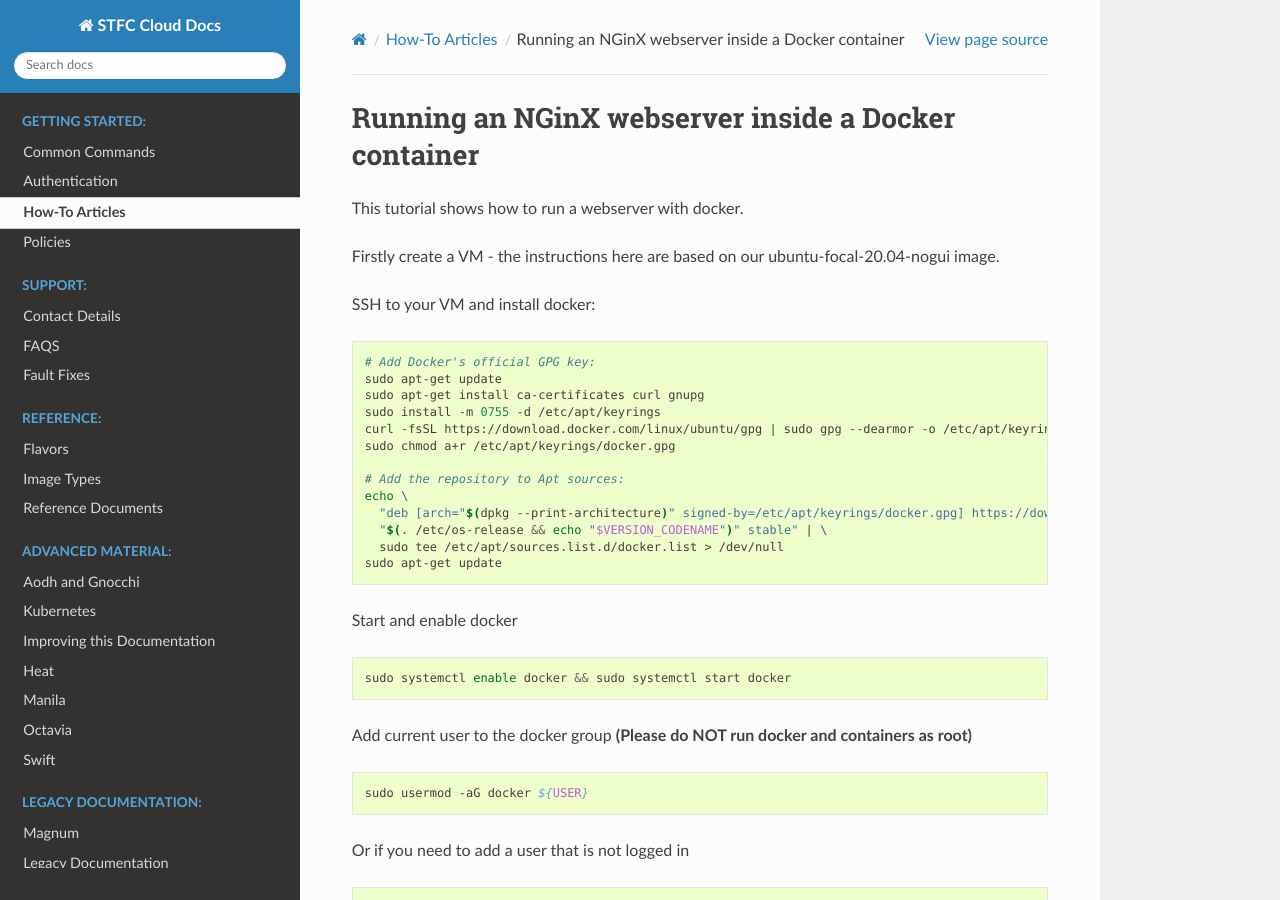
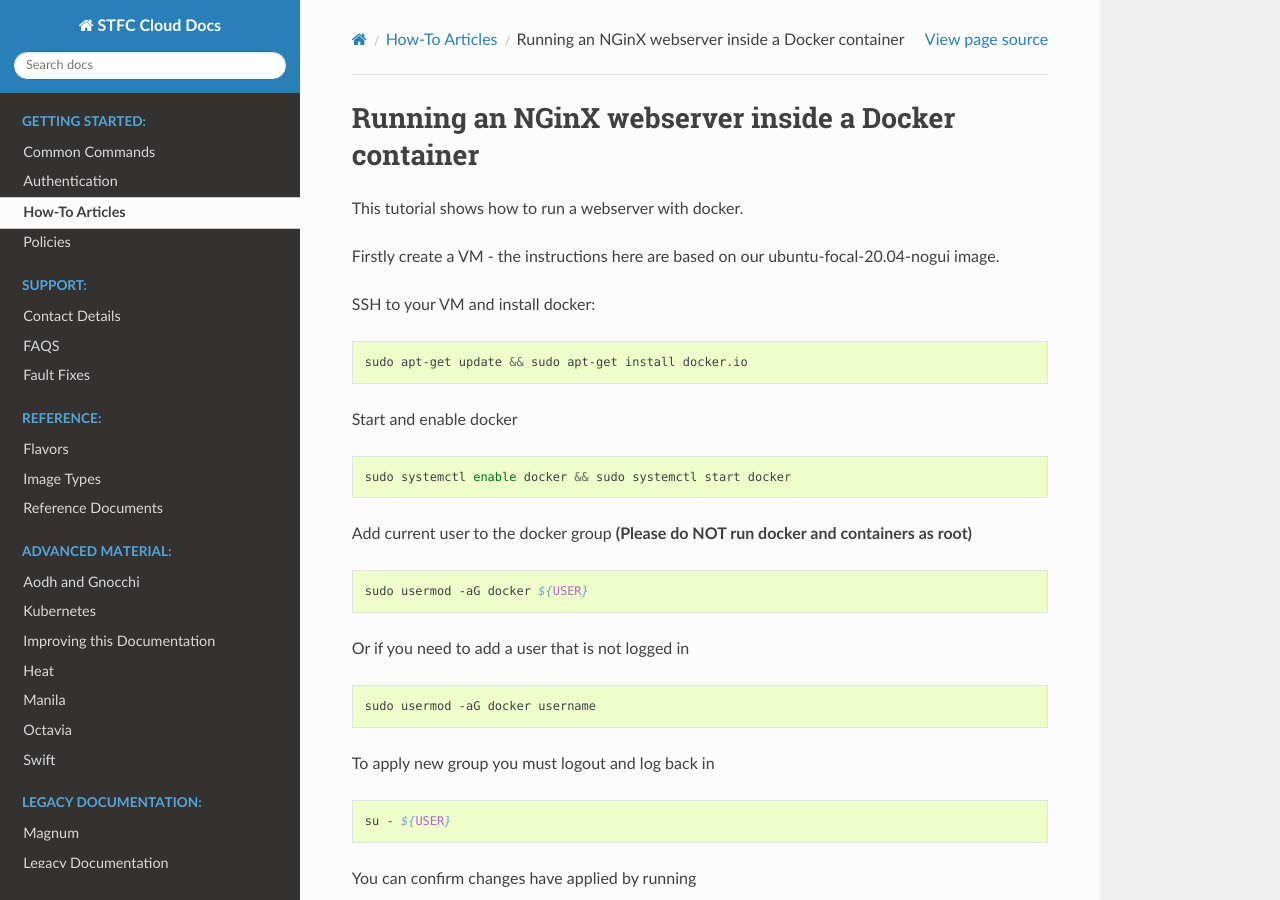
Before and after one commit to stfc/cloud-docs, a Sphinx documentation site: the page built from source/howto/RunWebServerInDockerContainer.rst, in a window 1280 px wide and 900 px high. Built offline with Sphinx 7.4.7 and the Read the Docs theme 2.0.0, drawn with Linux system fonts in a browser that asks for light colours.

Commit message:
Update install instructions to use docker.io

```diff
--- a/source/howto/RunWebServerInDockerContainer.rst
+++ b/source/howto/RunWebServerInDockerContainer.rst
@@ -12,19 +12,7 @@ SSH to your VM and install docker:
 
 .. code-block:: bash
 
-  # Add Docker's official GPG key:
-  sudo apt-get update
-  sudo apt-get install ca-certificates curl gnupg
-  sudo install -m 0755 -d /etc/apt/keyrings
-  curl -fsSL https://download.docker.com/linux/ubuntu/gpg | sudo gpg --dearmor -o /etc/apt/keyrings/docker.gpg
-  sudo chmod a+r /etc/apt/keyrings/docker.gpg
-
-  # Add the repository to Apt sources:
-  echo \
-    "deb [arch="$(dpkg --print-architecture)" signed-by=/etc/apt/keyrings/docker.gpg] https://download.docker.com/linux/ubuntu \
-    "$(. /etc/os-release && echo "$VERSION_CODENAME")" stable" | \
-    sudo tee /etc/apt/sources.list.d/docker.list > /dev/null
-  sudo apt-get update
+  sudo apt-get update && sudo apt-get install docker.io
 
 Start and enable docker
 
```
